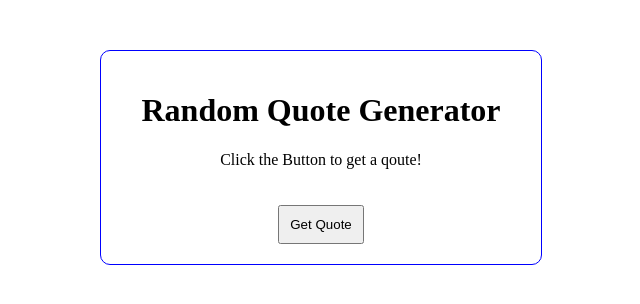
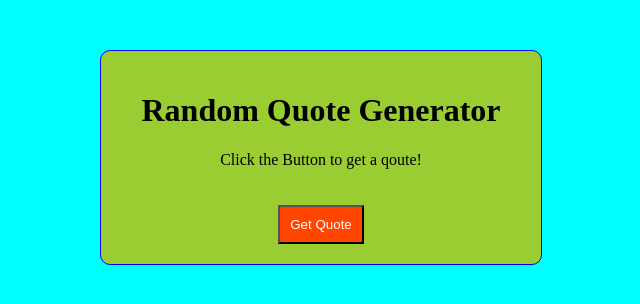
Before and after one commit to Sornasiva/mygithub1, a plain HTML site: page index.html in a window 1280 px wide. Shown: the whole page, without its empty margins (319-959 px from the left). Drawn offline with Linux system fonts and the light colour scheme.

Commit message:
Modify the text style.css file

```diff
--- a/style.css
+++ b/style.css
@@ -2,6 +2,7 @@ body{
     font-family: 'Times New Roman', Times, serif;
     text-align: center;
     margin: 50px;
+    background-color: aqua;
 }
 .container{
     max-width: 400px;
@@ -9,9 +10,12 @@ body{
     padding: 20px;
     border: 1px solid blue;
     border-radius: 10px;
+    background-color: yellowgreen;
 }
 button{
     margin-top: 20px;
     padding: 10px;
     cursor: pointer;
+    color: white;
+    background-color: orangered;
 }
```
